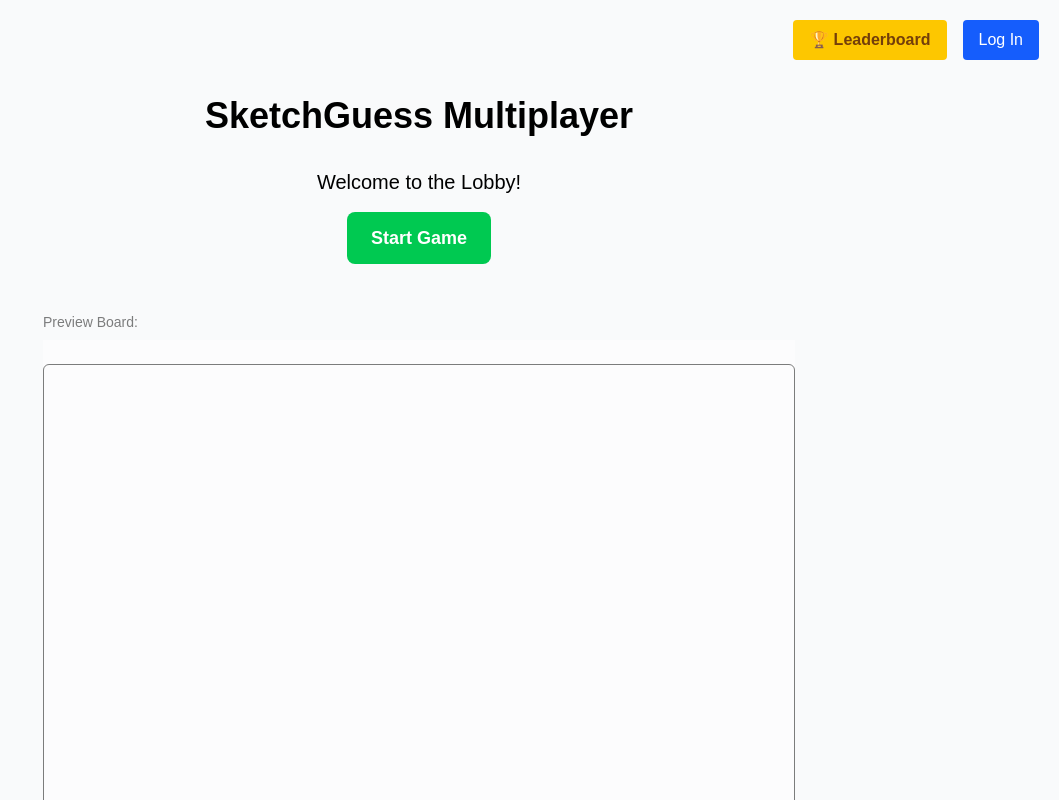
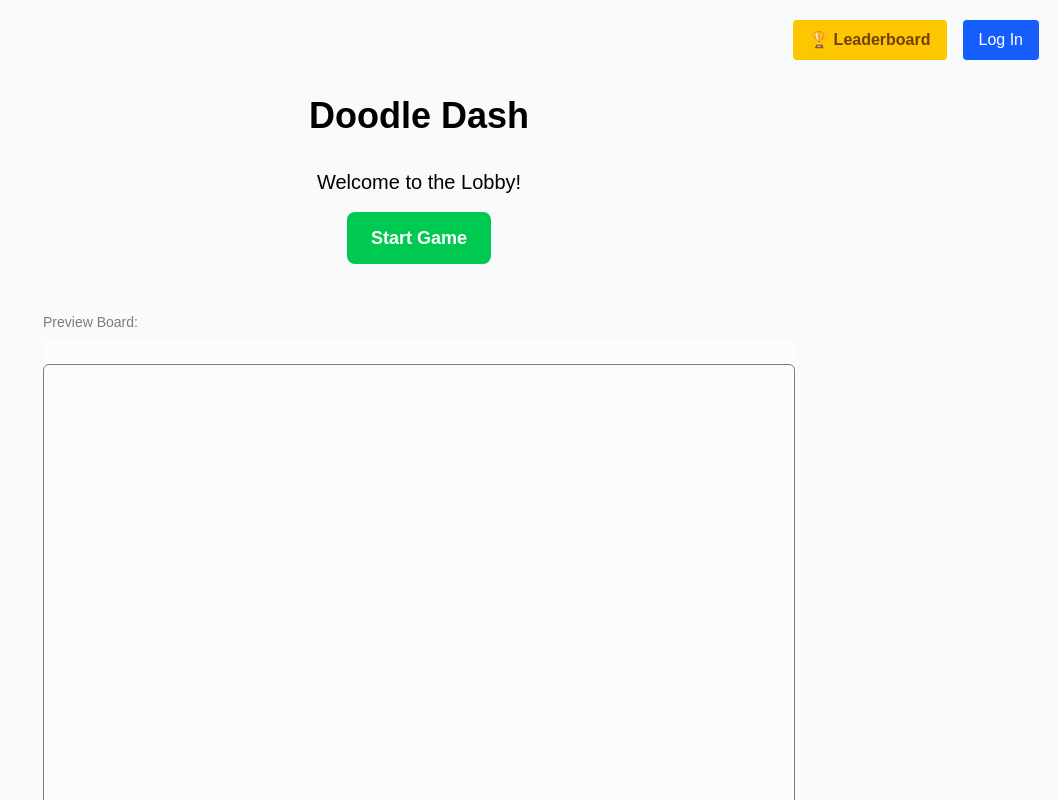
Before and after one commit to akanksh-ch/doodle-dash, a Next.js app in the folder client/: page / in a window 1280 px wide. Shown: the top 800 px of the page, without its empty margins (221-1280 px from the left). Built offline with nearby package versions, Linux system fonts and the light colour scheme; no server answers.

Commit message:
chore: rename app to Doodle Dash

```diff
--- a/client/src/app/page.tsx
+++ b/client/src/app/page.tsx
@@ -96,7 +96,7 @@ export default function Home() {
         )}
       </div>
 
-      <h1 className="text-4xl font-bold mb-8">SketchGuess Multiplayer</h1>
+      <h1 className="text-4xl font-bold mb-8">Doodle Dash</h1>
 
       {showLeaderboard ? (
         <div className="w-full max-w-md bg-white p-6 rounded-xl shadow-lg border">
```
